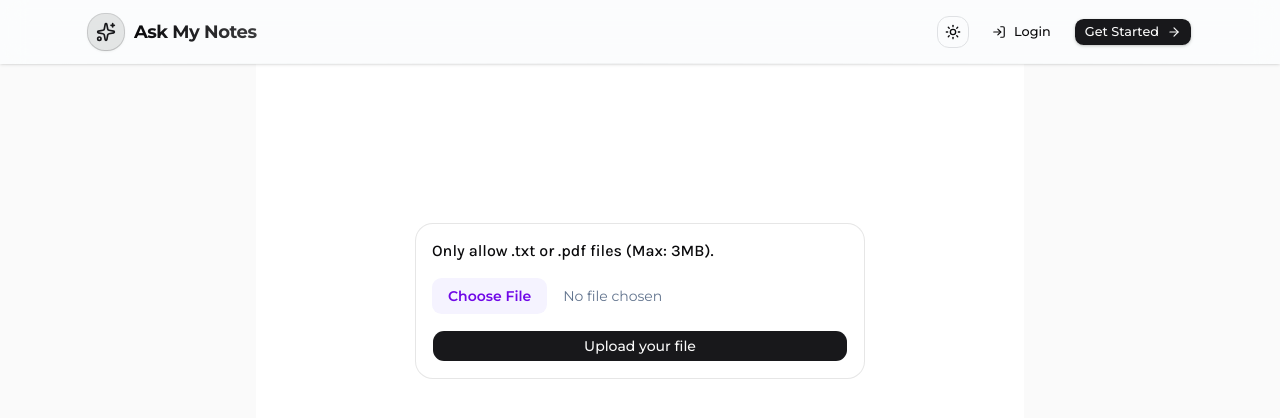
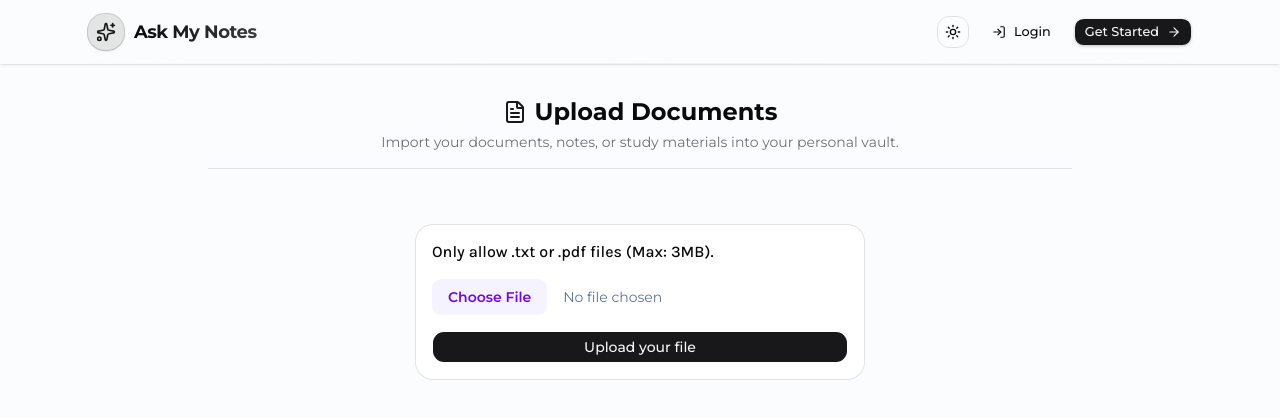
Before and after one commit to yy933/Ask-my-notes, a Next.js app: page /upload in a window 1280 px wide. Shown: the top 418 px of the page. Built offline with nearby package versions, Linux system fonts and the light colour scheme; no server answers.

Commit message:
feat(upload): add title to upload page.

```diff
--- a/app/upload/page.tsx
+++ b/app/upload/page.tsx
@@ -1,11 +1,21 @@
 import FileUpload from '@/components/file-upload';
+import { FileText } from 'lucide-react';
 
 export default function Upload() {
   return (
-    <div className="flex flex-1 flex-col items-center justify-center bg-zinc-50 font-sans dark:bg-black">
-      <main className="flex w-full max-w-3xl flex-1 flex-col items-center justify-center bg-white px-16 py-32 sm:items-start dark:bg-black">
-        <FileUpload />
-      </main>
+    <div className="bg-background mx-auto flex h-screen w-full max-w-4xl flex-col p-4">
+      <header className="mb-6 flex items-center justify-center border-b py-4">
+        <div className="flex flex-col items-center text-center">
+          <h1 className="flex items-center justify-center gap-2 text-2xl font-bold">
+            <FileText className="text-primary h-6 w-6" />
+            Upload Documents
+          </h1>
+          <p className="text-muted-foreground mt-1 text-sm">
+            Import your documents, notes, or study materials into your personal vault.
+          </p>
+        </div>
+      </header>
+      <FileUpload />
     </div>
   );
 }
```
